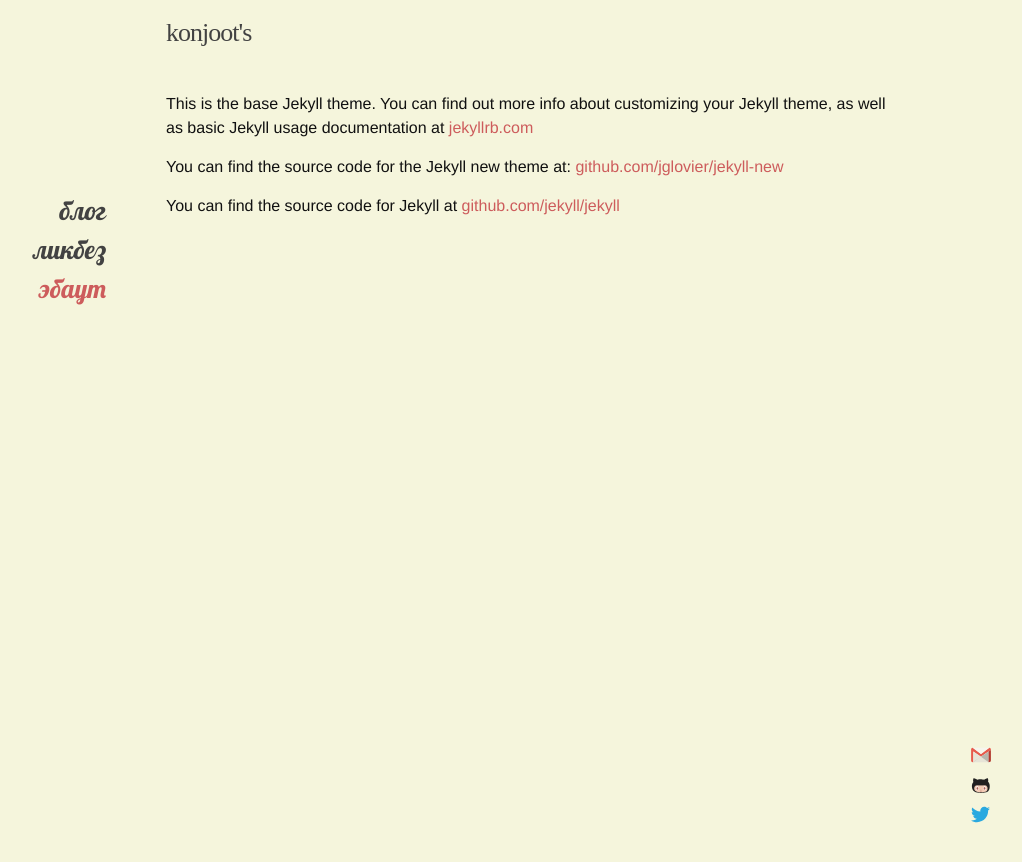
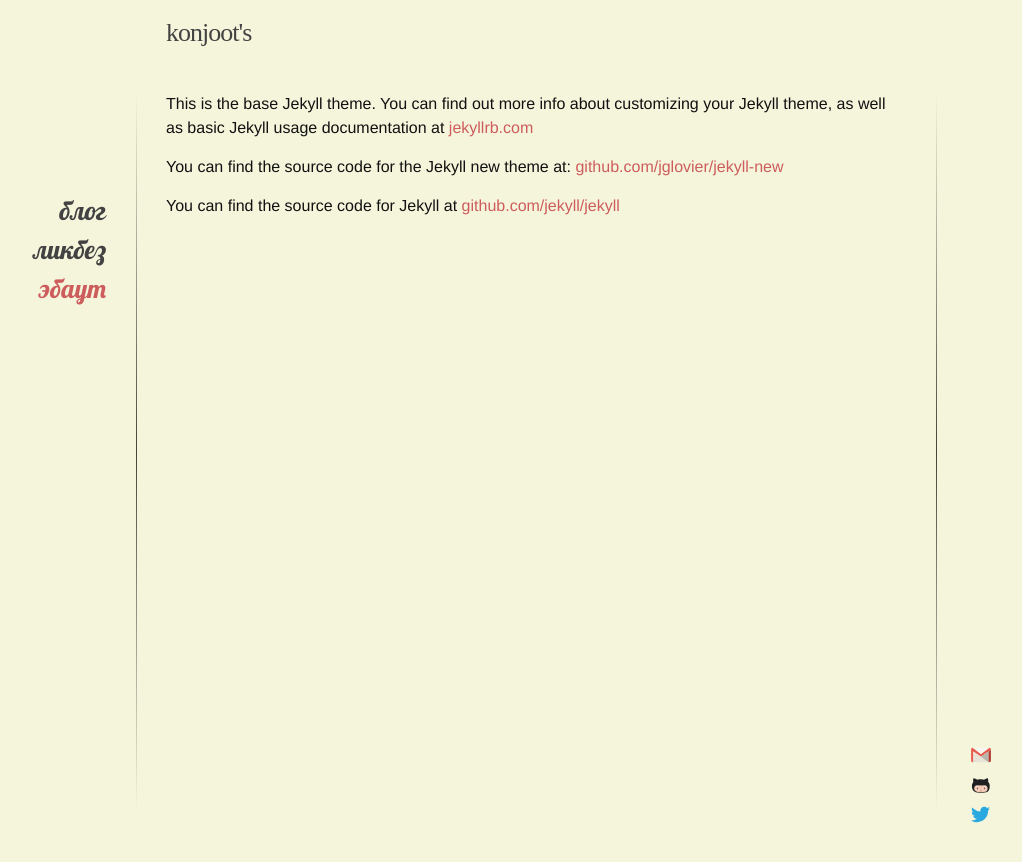
Before and after one commit to konjoot/konjoot.github.io, a Jekyll site: the page built from about/index.md, in a window 1280 px wide. Shown: the top 862 px of the page, without its empty margins (104-1126 px from the left). Built offline with Jekyll 4.4.1, drawn with Linux system fonts in a browser that asks for light colours; some web fonts are replaced.

Commit message:
restore vertical separators for all pages

```diff
--- a/_layouts/default.html
+++ b/_layouts/default.html
@@ -10,9 +10,9 @@
     <div class="page-content">
       <div class="wrapper">
         {% include sidebar.html %}
-        {% if page.id %}<div class="border-container left"><div class="border"></div></div>{% endif %}
+        <div class="border-container left"><div class="border"></div></div>
         {{ content }}
-        {% if page.id %}<div class="border-container right"><div class="border"></div></div>{% endif %}
+        <div class="border-container right"><div class="border"></div></div>
         {% include social_sidebar.html %}
       </div>
     </div>
```
